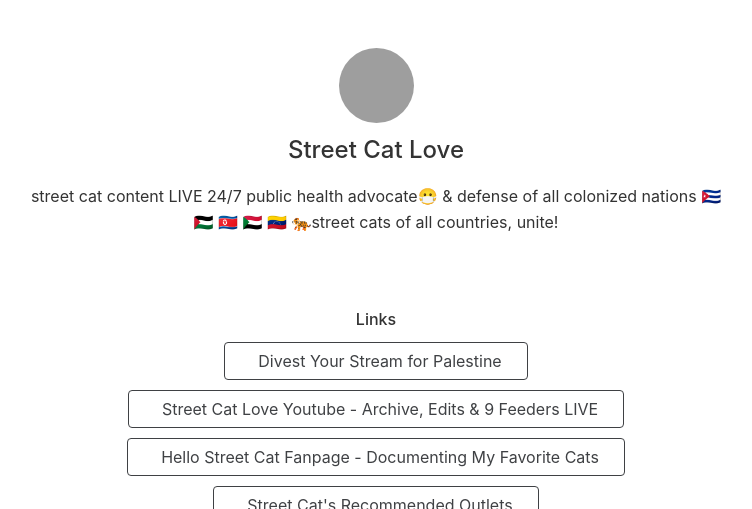
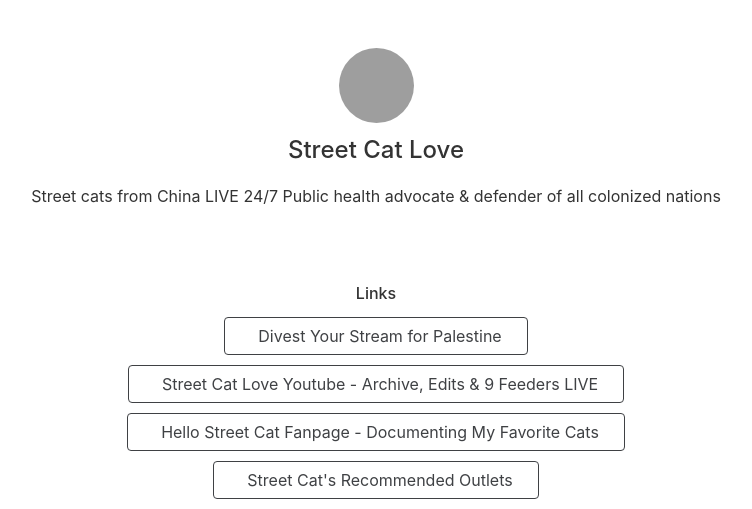
Before and after one commit to StreetCatLove/streetcatlove.github.io, a Jekyll site: the page built from index.html, in a window 1280 px wide, cut to the strip 0-509 px from the top of the page. Shown: the whole strip, without its empty margins (264-1016 px from the left). Built offline with Jekyll 4.4.1, drawn with Linux system fonts in a browser that asks for light colours; nearby versions of some CDN libraries; comment, search, counter and statistics services are not loaded; grey boxes are pictures that could not be loaded.

Commit message:
Update _config.yml

```diff
--- a/_config.yml
+++ b/_config.yml
@@ -4,7 +4,7 @@ remote_theme: digitalmalayali/linkhub-jekyll-theme
 # Site Configuration
 name: Street Cat Love  # Name of your website
 tagline: Links  # Set your preferred page title
-description: street cat content LIVE 24/7 public health advocate😷 & defense of all colonized nations 🇨🇺 🇵🇸 🇰🇵 🇸🇩 🇻🇪 🐅street cats of all countries, unite!  # Also used as a meta description
+description: Street cats from China LIVE 24/7 Public health advocate & defender of all colonized nations  # Also used as a meta description
 favicon:
   path: https://raw.githubusercontent.com/StreetCatLove/hellostreetcat/refs/heads/main/favicon.ico # Path / URL to the favicon of your website (e.g., 'assets/images/favicon.png')
   type: ico # File format of image. Change according to your image. Supported types: https://developer.mozilla.org/en-US/docs/Web/Media/Formats/Image_types
```
